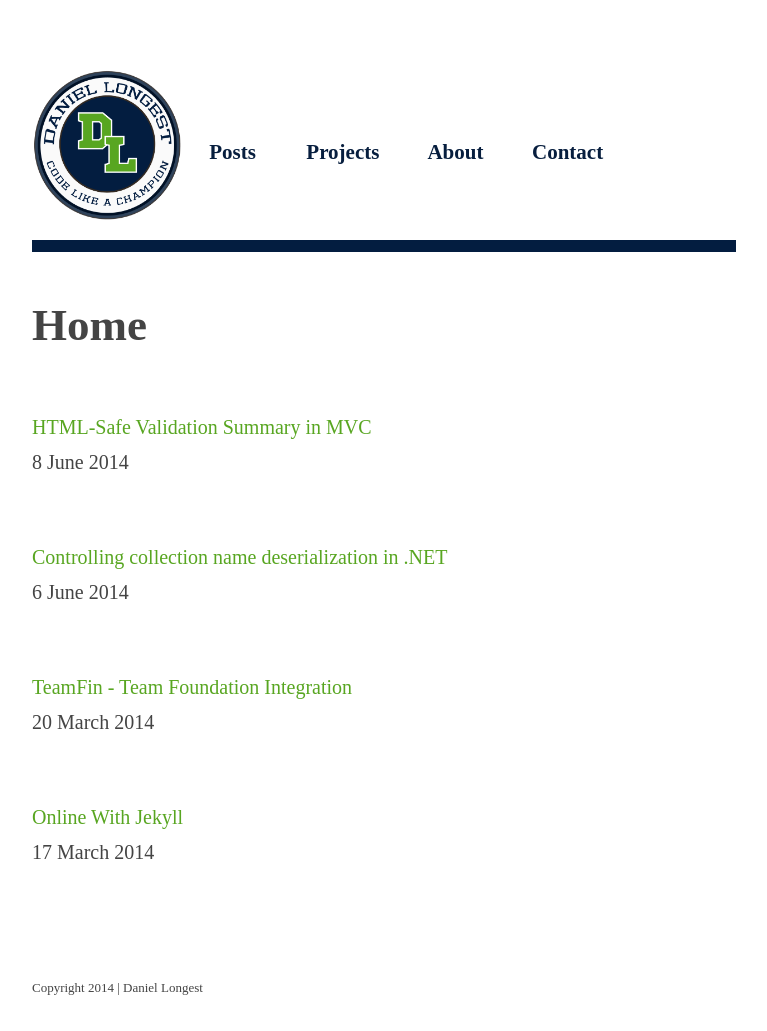
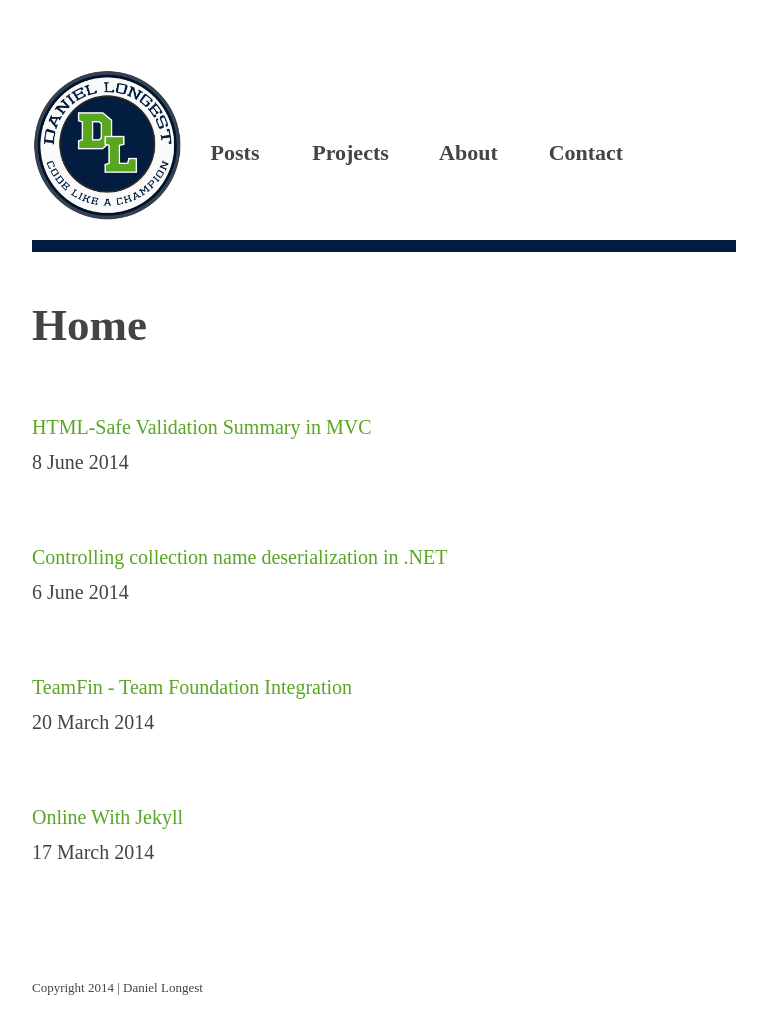
Before and after one commit to dlongest/dlongest.github.io, a Jekyll site: the page built from index.md, in a window 1280 px wide. Shown: the whole page, without its empty margins (256-1023 px from the left). Built offline with Jekyll 4.4.1, drawn with Linux system fonts in a browser that asks for light colours; some web fonts are replaced; Markdown is read by kramdown in place of the engine named in the settings.

Commit message:
Cleaning up header styles.

```diff
--- a/css/header.css
+++ b/css/header.css
@@ -1,17 +1,10 @@
-ul {
-list-style-type: none;
-height: 80px;
-margin: auto;
-}
-
 ul a {
 padding-right: 1em;
 padding-left: 1.3em;
 display: block;
 text-decoration: none;
 font-family: 'Droid Serif', serif;
-font-size: 21px;
-color: #071E3E;
+font-size: 1.1em;
 }
 
 ul a:hover {
```
